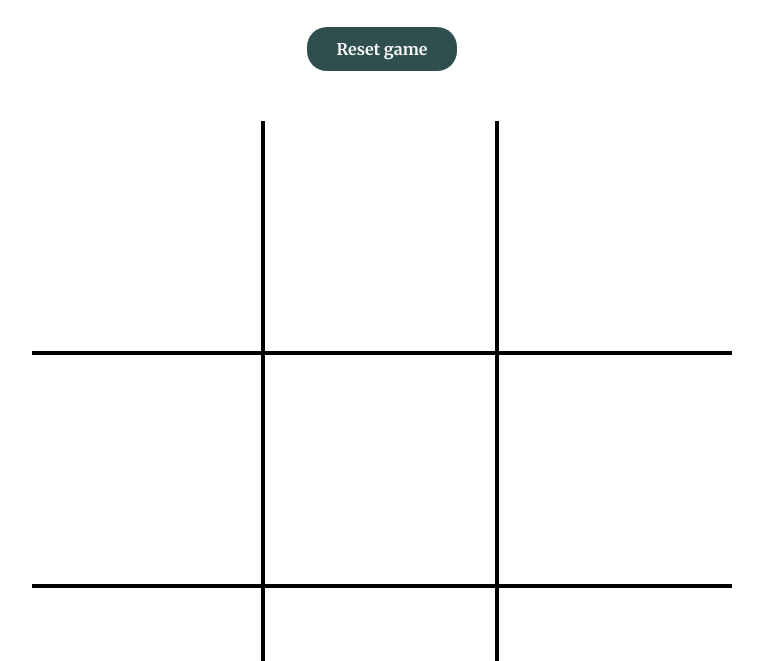
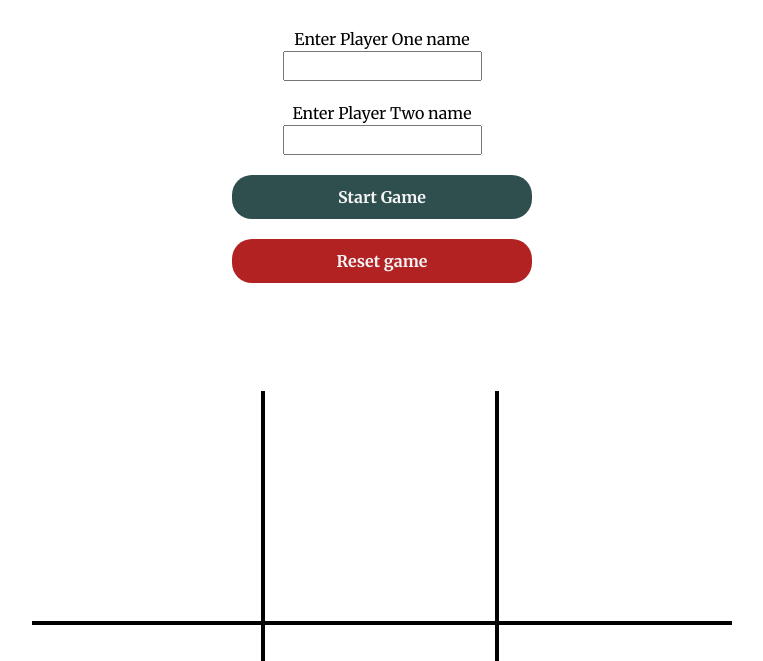
Before and after one commit to therealseanwallace/noughts-crosses, a website: page index.html in a window 1280 px wide. Shown: the part 139-800 px from the top of the page, without its empty margins (258-1021 px from the left). Drawn offline with Linux system fonts and the light colour scheme.

Commit message:
Complete basic functionality

```diff
--- a/index.html
+++ b/index.html
@@ -17,6 +17,10 @@
       <h1>Noughts and Crosses</h1>
     </header>
     <div class="game-container">
+      <div class="cpu-game hidden">
+        <p>Click a square to go first or click "Computer" to let the computer play first.</p>
+        <input type="button" value="Computer" class="button option-button">
+      </div>
       <div class="game-grid">
         <div class="modal">
           <div class="modal-content">
--- a/scripts/scripts.js
+++ b/scripts/scripts.js
@@ -1,9 +1,3 @@
-/* eslint-disable no-alert */
-/* eslint-disable no-restricted-globals */
-/* eslint-disable no-console */
-/* eslint-disable no-unused-vars */
-console.log('hello world!');
-
 // Game logic module //
 
 const game = (() => {
@@ -26,7 +20,6 @@ const game = (() => {
         playerArray[1] = playerFactory(playerName, playerId);
       }
     }
-    console.log(playerArray);
   })();
 
   // Checks to see if a player has won. If so, returns the number of that player
@@ -51,14 +44,11 @@ const game = (() => {
 
     if (lineArray.includes(3)) { // If a line on the board contains 3 like symbols, declare winner
       winner = 1;
-      // eslint-disable-next-line no-use-before-define
       display.winnerDeclared(playerArray[0].name);
     } else if (lineArray.includes(12)) {
       winner = 4;
-      // eslint-disable-next-line no-use-before-define
       display.winnerDeclared(playerArray[1].name);
     } else if (winner === 0) {
-      // eslint-disable-next-line no-use-before-define
       display.winnerDeclared(false);
     }
     return (winner);
@@ -67,22 +57,19 @@ const game = (() => {
   const controlGame = (() => {
     let currentPlayer = false; // false is O
     const idLastPlayer = () => (currentPlayer); // Return the current player
-    // eslint-disable-next-line max-len
     const processInput = (square) => { // If move valid, adds player number to relevant array position & returns true
       if (gameArray[square] === 0 && currentPlayer === false) {
         gameArray[square] = 1;
         currentPlayer = !currentPlayer;
-        console.log('gameArray[square] = ', gameArray[square]);
         checkWinner();
         return (true);
       } if (gameArray[square] === 0 && currentPlayer === true) {
         gameArray[square] = 4;
         currentPlayer = !currentPlayer;
-        console.log('gameArray[square] = ', gameArray[square]);
         checkWinner();
         return (true);
       }
-      alert('This square is taken. Please try again');
+      checkWinner();
       return (false);
     };
 
@@ -90,16 +77,26 @@ const game = (() => {
       const result = processInput(id); // Passes the ID of a clicked div to be processed
       return (result); // Returns turn result to display function to update display as appropriate
     };
+
     return {
       inputOutput,
       idLastPlayer,
+      processInput,
     };
   })();
+
+  const updateNames = () => {
+    const selectP1 = document.querySelector('#name1');
+    const selectP2 = document.querySelector('#name2');
+    playerArray[0].name = selectP1.value;
+    playerArray[1].name = selectP2.value;
+  };
 
   return {
     checkWinner,
     playerArray,
     controlGame,
+    updateNames,
   };
 })();
 
@@ -107,6 +104,7 @@ const game = (() => {
 
 const display = (() => {
   const modal = document.querySelector('.modal');
+
   const updateDisplay = (squareId) => {
     const player = game.controlGame.idLastPlayer(); // Gets the ID of the player who last played
     const selectSquare = document.querySelector(`.square${squareId}`);
@@ -114,26 +112,21 @@ const display = (() => {
       const nought = document.createElement('img');
       nought.setAttribute('src', 'resources/nought.svg');
       selectSquare.append(nought);
-      console.log(selectSquare);
-      return ("Display updated with player one's mark");
+      return (0);
     }
     const cross = document.createElement('img');
     cross.setAttribute('src', 'resources/cross.svg');
     selectSquare.append(cross);
-    console.log(selectSquare);
-    return ("Display updated with player two's mark");
+    return (1);
   };
 
   // Takes an on-click event and passes div's ID to game control for processing
   const getInput = (e) => {
-    // eslint-disable-next-line prefer-destructuring
     const squareId = e.target.id;
     const result = game.controlGame.inputOutput(squareId);
     if (result === true) { // If last move was valid, update the display
       const displayUpdate = updateDisplay(squareId);
-      console.log(displayUpdate);
     }
-    console.log(result);
   };
 
   const toggleModal = () => {
@@ -150,23 +143,25 @@ const display = (() => {
     location.reload();
   };
 
+  const startGame = () => {
+    const squares = document.querySelectorAll('.square');
+    for (let i = 0; i < squares.length - 1; i += 1) {
+      squares[i].addEventListener('click', getInput);
+    }
+    game.updateNames();
+  };
+
   const resetButton = document.createElement('input');
   resetButton.setAttribute('type', 'button');
   resetButton.setAttribute('value', 'Reset game');
   resetButton.classList.add('button');
   resetButton.addEventListener('click', resetGame);
-  const resetButton2 = document.createElement('input');
-  resetButton2.setAttribute('type', 'button');
-  resetButton2.setAttribute('value', 'Reset game');
-  resetButton2.classList.add('button');
-  resetButton2.addEventListener('click', resetGame);
 
-  const createDisplay = () => { // Creates game board divs and adds event listeners
+  const createDisplay = () => { // Creates game board divs, buttons and adds event listeners
     function makeSquare(i) {
       const gameGrid = document.querySelector('.game-grid');
       const modalCloseButton = document.querySelector('.modal-close-button');
       const square = document.createElement('div');
-      square.addEventListener('click', getInput);
       window.addEventListener('click', windowOnClick);
       modalCloseButton.addEventListener('click', toggleModal);
       square.classList.add('square', `square${i}`);
@@ -176,8 +171,39 @@ const display = (() => {
     for (let i = 0; i < 9; i += 1) {
       makeSquare(i);
     }
+    const resetButton2 = document.createElement('input');
+    resetButton2.setAttribute('type', 'button');
+    resetButton2.setAttribute('value', 'Reset game');
+    resetButton2.classList.add('button', 'reset-button');
+    resetButton2.addEventListener('click', resetGame);
+    const startButton = document.createElement('input');
+    startButton.setAttribute('type', 'button');
+    startButton.setAttribute('value', 'Start Game');
+    startButton.classList.add('button');
+    startButton.addEventListener('click', startGame);
     const gameContainer = document.querySelector('.game-container');
+    const br = document.createElement('br');
     gameContainer.prepend(resetButton2);
+    gameContainer.prepend(br);
+    gameContainer.prepend(startButton);
+    const form = document.createElement('form');
+    const form2 = document.createElement('form');
+    const nameInput = document.createElement('input');
+    const nameInput2 = document.createElement('input');
+    const prompt = document.createElement('p');
+    const prompt2 = document.createElement('p');
+    prompt.textContent = 'Enter Player Two name';
+    prompt2.textContent = 'Enter Player One name';
+    nameInput.setAttribute('type', 'text');
+    nameInput2.setAttribute('type', 'text');
+    nameInput.setAttribute('id', 'name2');
+    nameInput2.setAttribute('id', 'name1');
+    form.append(nameInput);
+    form2.append(nameInput2);
+    gameContainer.prepend(form);
+    gameContainer.prepend(prompt);
+    gameContainer.prepend(form2);
+    gameContainer.prepend(prompt2);
   };
 
   const winnerDeclared = (winner) => {
@@ -186,7 +212,7 @@ const display = (() => {
     const selectModalContent = document.querySelector('.modal-content');
     const newH2 = document.createElement('h2');
     if (winner !== false) {
-      newH2.textContent = `Congratulations! ${winner} is the winner!`;
+      newH2.textContent = `Congratulations ${winner}! You won!`;
     } else {
       newH2.textContent = 'This round is a draw.';
     }
--- a/styles/stylesheet.css
+++ b/styles/stylesheet.css
@@ -58,12 +58,21 @@ header {
   outline: none;
   border: none;
   font-weight: bold;
-  margin-bottom: 50px;
+  margin-bottom: 20px;
+  width: 300px;
 }
 
+.reset-button {
+  background-color:firebrick;
+}
 .button:hover {
   background-color: black;
 }
+
+.hidden {
+  visibility: hidden;
+}
+
 .game-container {
   text-align: center;
 }
@@ -79,6 +88,9 @@ header {
 	margin: auto;
 }
 
+form {
+  margin-bottom: 20px;;
+}
 .square {
   border: 0;
   border-style: solid;
@@ -185,7 +197,3 @@ header {
   transform: scale(1.0);
   transition: visibility 0s linear 0s, opacity 0.25s 0s, transform 0.25s;
 }
-
-.submit-button {
-  margin-bottom: 32px;
-}
```
